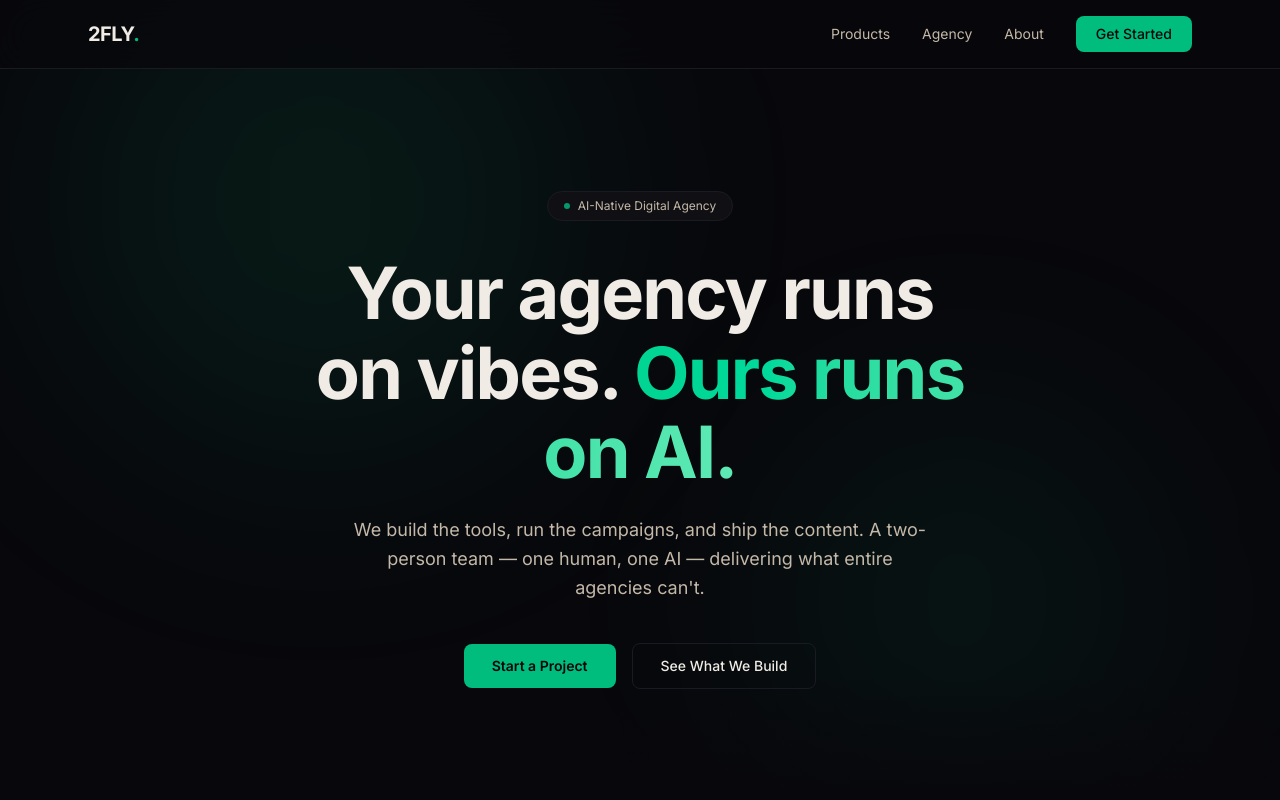
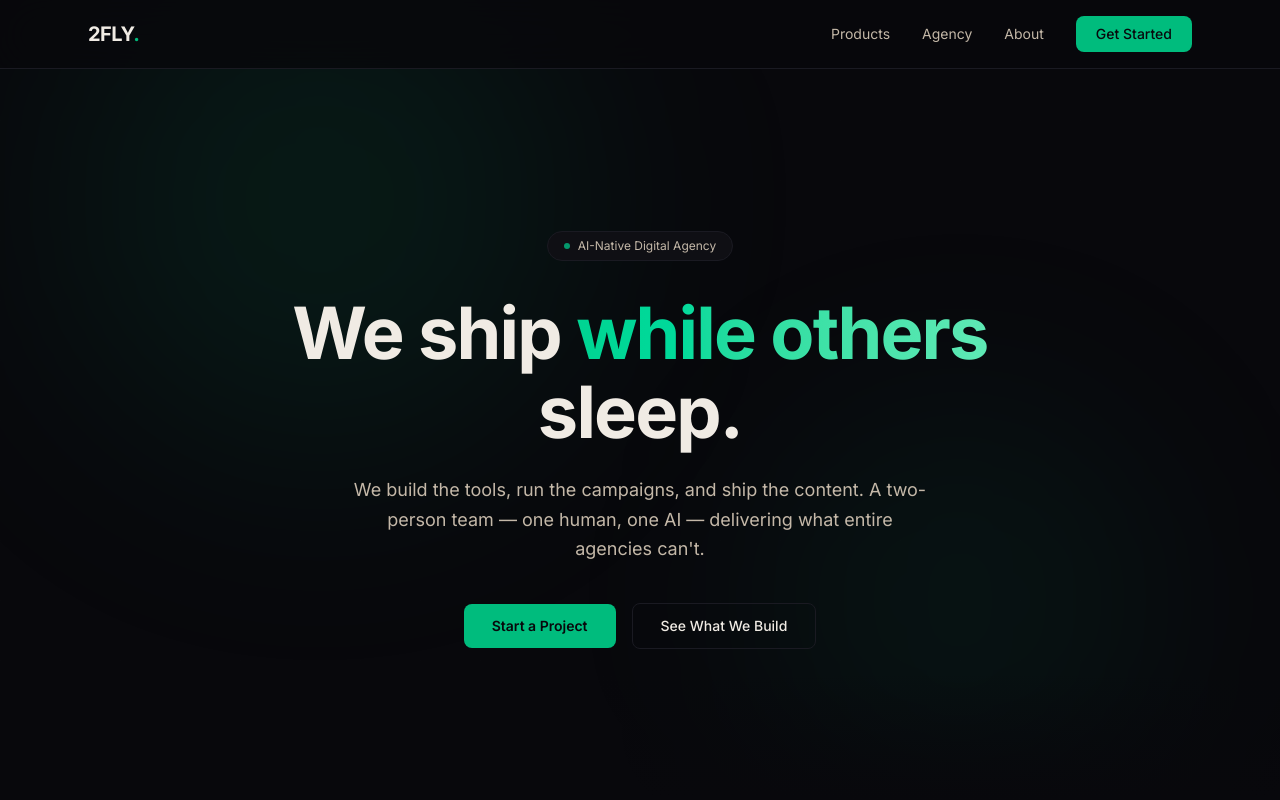
Before and after one commit to bruno2fly/2flydigital, a Next.js app: page / in a window 1280 px wide. Shown: the top 800 px of the page. Built offline with nearby package versions, Linux system fonts and the light colour scheme.

Commit message:
hero: update headline to "We ship while others sleep"

```diff
--- a/src/components/Hero.tsx
+++ b/src/components/Hero.tsx
@@ -39,14 +39,12 @@ export default function Hero() {
           transition={{ duration: 0.6, delay: 0.15 }}
           className="mt-8 text-4xl font-bold leading-[1.1] tracking-tight text-[#f0ebe4] sm:text-5xl md:text-7xl"
         >
-          Your agency runs
+          We ship{" "}
+          <span className="bg-gradient-to-r from-emerald-400 to-emerald-300 bg-clip-text text-transparent">
+            while others
+          </span>
           <br />
-          on vibes.{" "}
-          <span className="bg-gradient-to-r from-emerald-400 to-emerald-300 bg-clip-text text-transparent">
-            Ours runs
-            <br />
-            on AI.
-          </span>
+          sleep.
         </motion.h1>
 
         {/* Subhead */}
```
